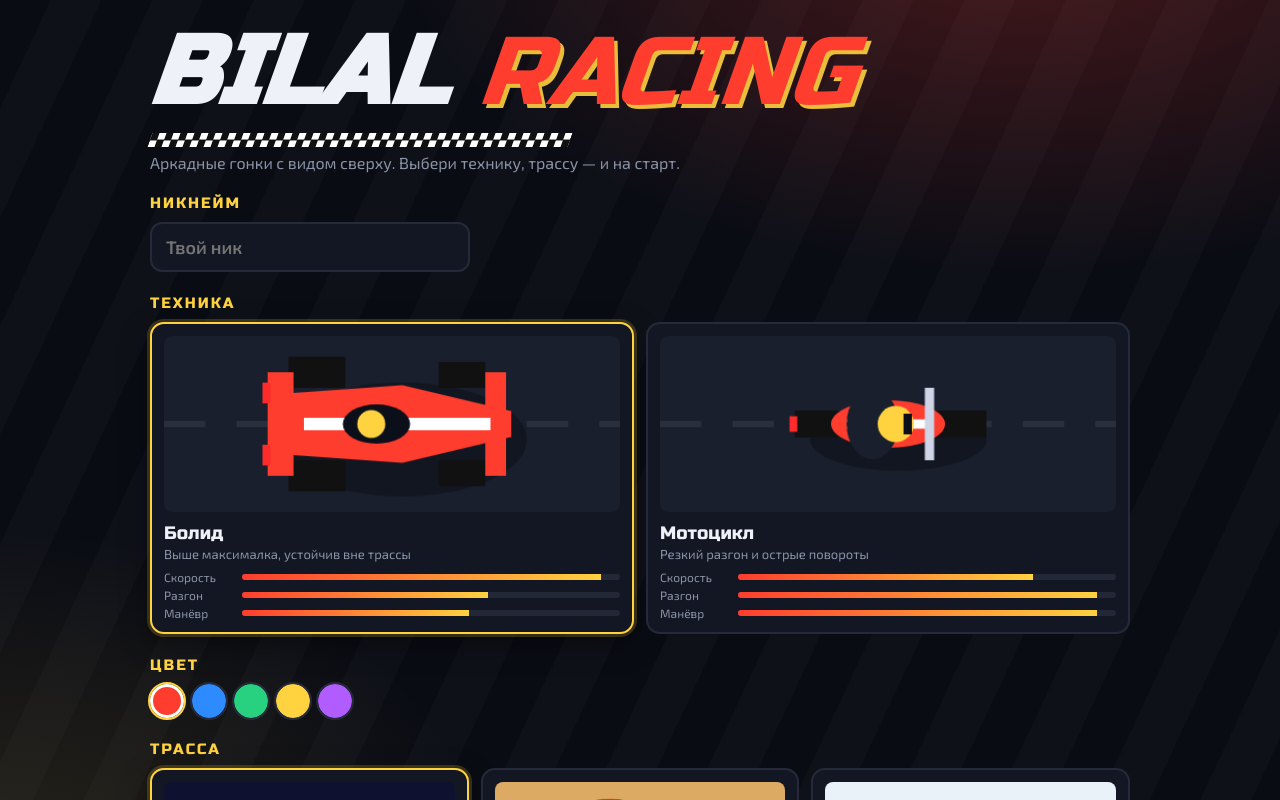
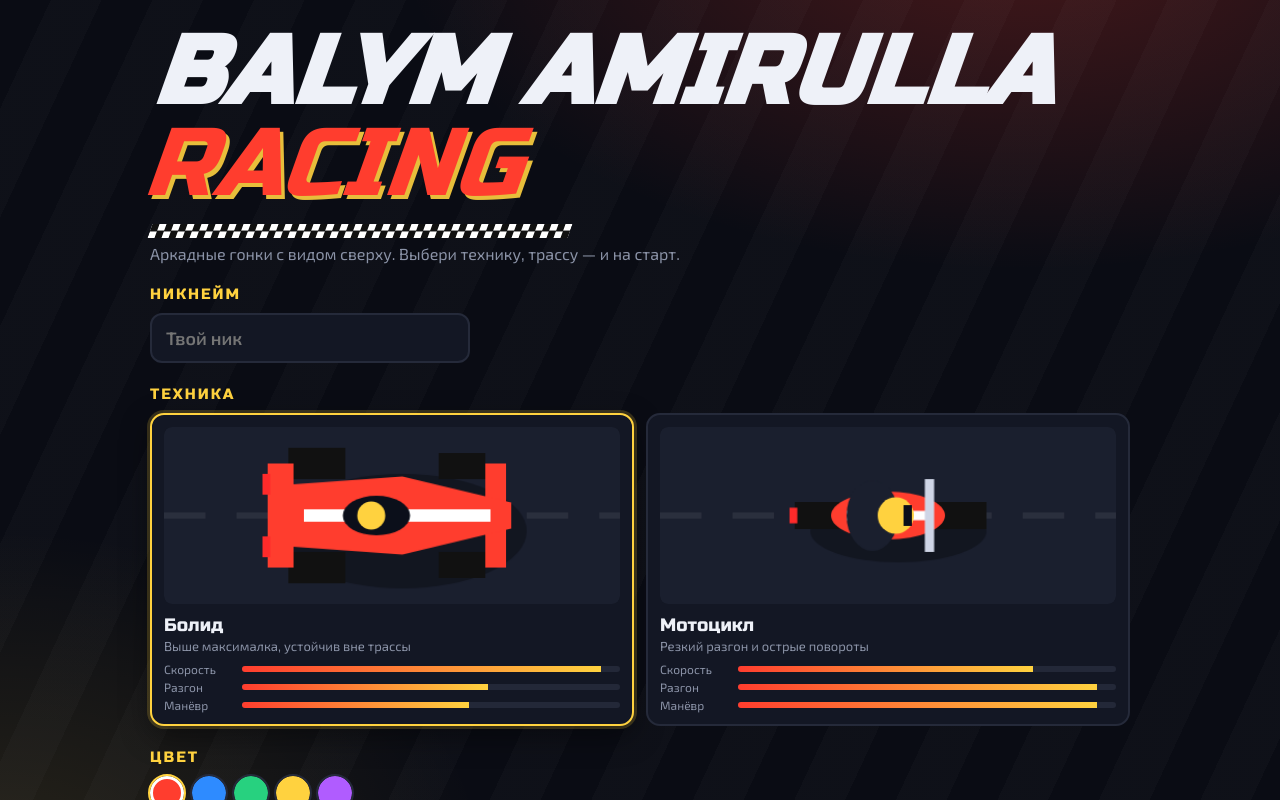
Before and after one commit to abilllllal22-web/bilal-racing, a plain HTML site: page index.html in a window 1280 px wide. Drawn offline with Linux system fonts and the light colour scheme.

Commit message:
Update title and heading from Bilal to Balym Amirulla

```diff
--- a/index.html
+++ b/index.html
@@ -1,7 +1,7 @@
 <!DOCTYPE html>
 <html lang="ru"><head><meta charset="utf-8">
 <meta name="viewport" content="width=device-width,initial-scale=1">
-<title>Bilal Racing</title>
+<title>Balym Amirulla Racing</title>
 <link href="https://fonts.googleapis.com/css2?family=Russo+One&family=Exo+2:ital,wght@0,400;0,600;1,800&display=swap" rel="stylesheet">
 <style>
 :root{--bg:#0a0c14;--panel:#131724;--line:#252a3a;--red:#ff3d2e;--yel:#ffd23f;--txt:#eef1f8;--mut:#8b93a7}
@@ -50,7 +50,7 @@ kbd{background:#1b2030;border:1px solid #333a50;border-bottom-width:3px;border-r
 </style></head><body>
 <canvas id="game" tabindex="0"></canvas>
 <div id="menu"><div class="wrap">
- <h1>BILAL <b>RACING</b></h1><div class="check"></div>
+ <h1>BALYM AMIRULLA <b>RACING</b></h1><div class="check"></div>
  <p class="tag">Аркадные гонки с видом сверху. Выбери технику, трассу — и на старт.</p>
  <h2>Никнейм</h2><input id="nick" maxlength="14" placeholder="Твой ник" autocomplete="off">
  <h2>Техника</h2><div class="row" id="vehs"></div>
```
